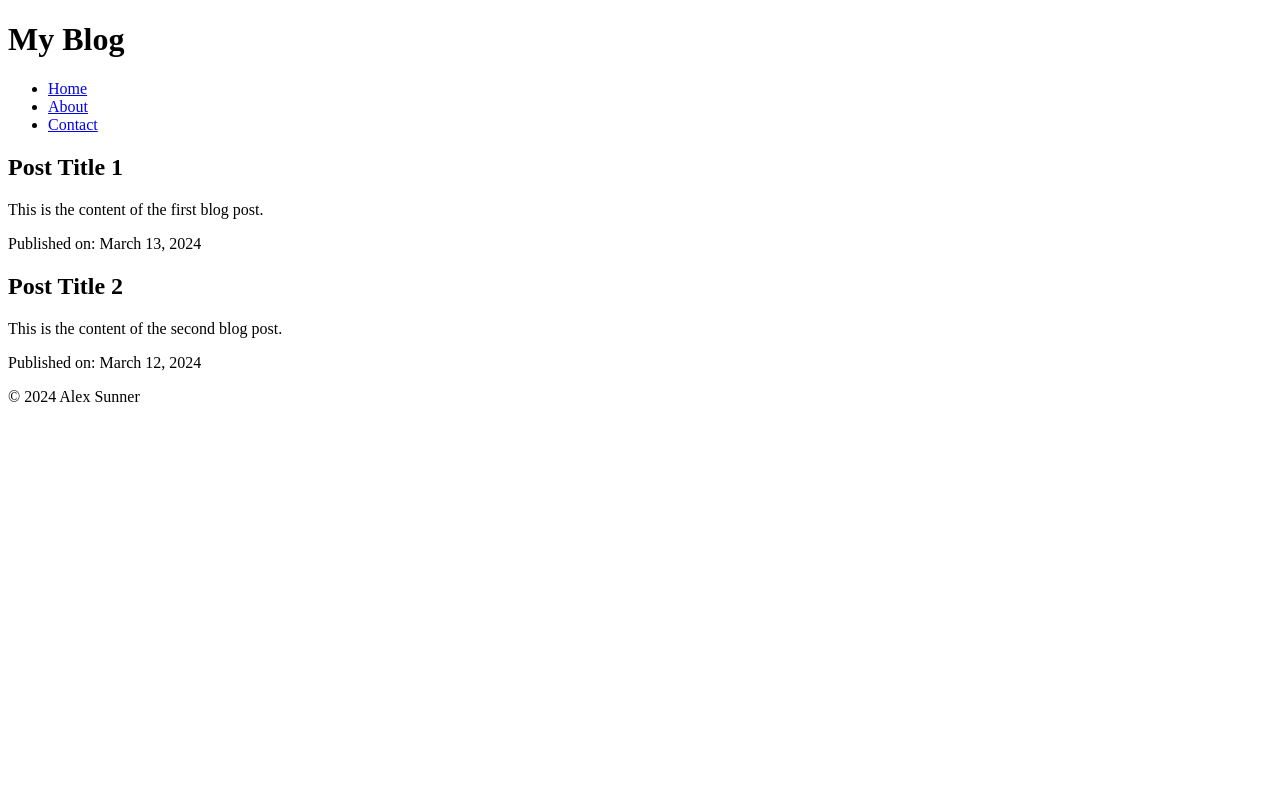
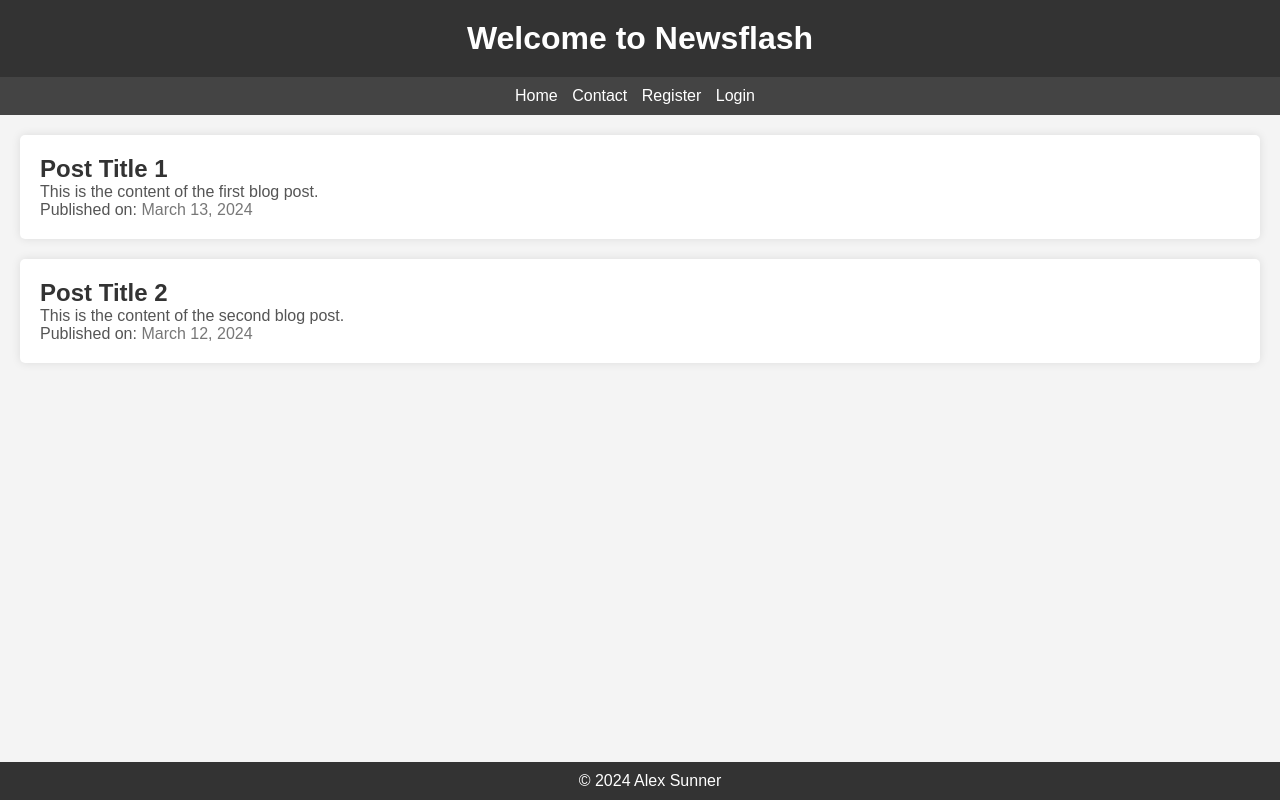
Before and after one commit to AlexSunner/newsflash, a Django app: page / in a window 1280 px wide. Run offline with Django 4.2, Linux system fonts and the light colour scheme.

Commit message:
Add some CSS to the base html

```diff
--- a/hello_news/templates/hello_news/post_list.html
+++ b/hello_news/templates/hello_news/post_list.html
@@ -1,19 +1,23 @@
+{% load static %}
+
 <!DOCTYPE html>
 <html lang="en">
 <head>
     <meta charset="UTF-8">
     <meta name="viewport" content="width=device-width, initial-scale=1.0">
+    <link rel="stylesheet" href="{% static 'css/style.css' %}">
     <title>Newsflash</title>
 </head>
 <body>
     <header>
-        <h1>My Blog</h1>
+        <h1>Welcome to Newsflash</h1>
     </header>
     <nav>
         <ul>
             <li><a href="#">Home</a></li>
-            <li><a href="#">About</a></li>
             <li><a href="#">Contact</a></li>
+            <li><a href="#">Register</a></li>
+            <li><a href="#">Login</a></li>
         </ul>
     </nav>
     <main>
--- a/newsflash/settings.py
+++ b/newsflash/settings.py
@@ -131,6 +131,7 @@ USE_TZ = True
 # https://docs.djangoproject.com/en/4.2/howto/static-files/
 
 STATIC_URL = 'static/'
+STATICFILES_DIRS = [os.path.join(BASE_DIR, 'static'), ]
 
 # Default primary key field type
 # https://docs.djangoproject.com/en/4.2/ref/settings/#default-auto-field
--- /dev/null
+++ b/static/css/style.css
@@ -0,0 +1,80 @@
+/* Reset default browser styles */
+body, h1, h2, h3, p, ul, li {
+    margin: 0;
+    padding: 0;
+}
+
+/* Apply a background color to the body */
+body {
+    font-family: Arial, sans-serif;
+    background-color: #f4f4f4;
+}
+
+/* Style the header */
+header {
+    background-color: #333;
+    color: #fff;
+    padding: 20px;
+    text-align: center;
+}
+
+/* Style the navigation */
+nav {
+    background-color: #444;
+    color: #fff;
+    padding: 10px;
+    text-align: center;
+}
+
+nav ul {
+    list-style-type: none;
+    margin: 0;
+    padding: 0;
+}
+
+nav ul li {
+    display: inline;
+    margin-right: 10px;
+}
+
+nav ul li a {
+    color: #fff;
+    text-decoration: none;
+}
+
+/* Style the main content */
+main {
+    padding: 20px;
+}
+
+/* Style the articles */
+article {
+    background-color: #fff;
+    border-radius: 5px;
+    box-shadow: 0 0 10px rgba(0, 0, 0, 0.1);
+    margin-bottom: 20px;
+    padding: 20px;
+}
+
+article h2 {
+    color: #333;
+}
+
+article p {
+    color: #555;
+}
+
+article time {
+    color: #777;
+}
+
+/* Style the footer */
+footer {
+    background-color: #333;
+    color: #fff;
+    padding: 10px;
+    text-align: center;
+    position: fixed;
+    bottom: 0;
+    width: 100%;
+}
```
Also changed, not shown: static/js/script.js (added).
